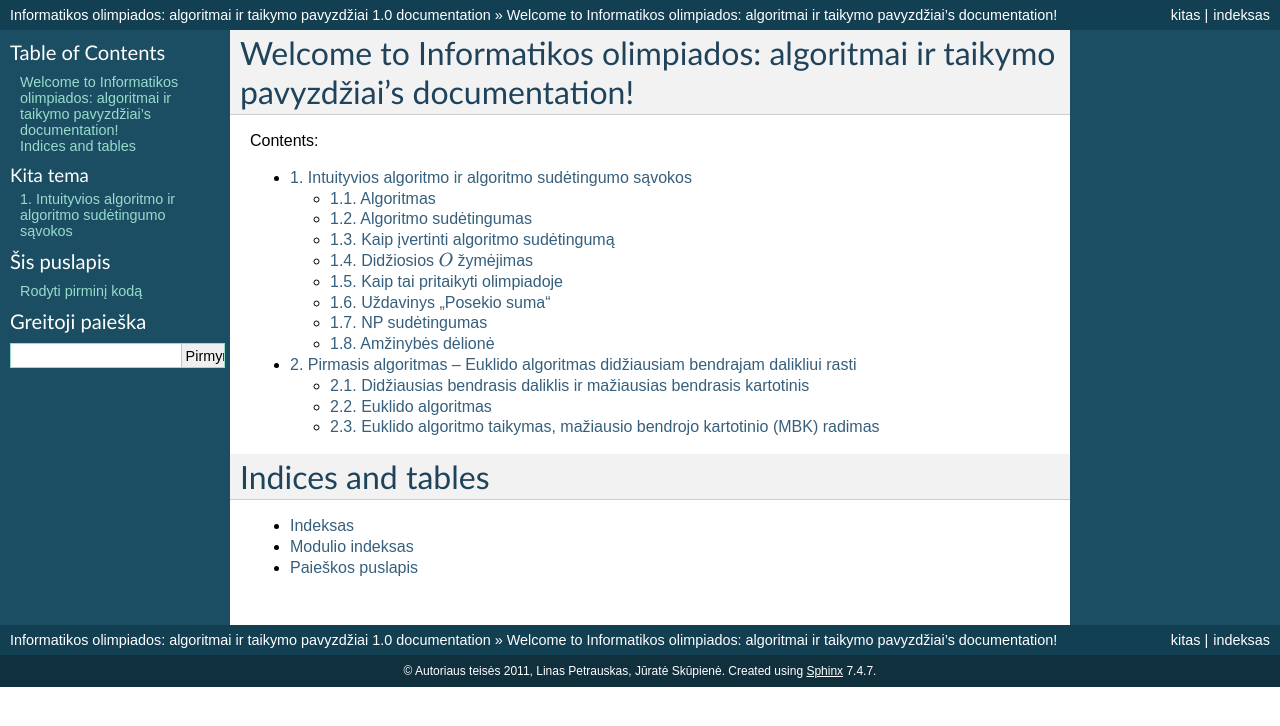
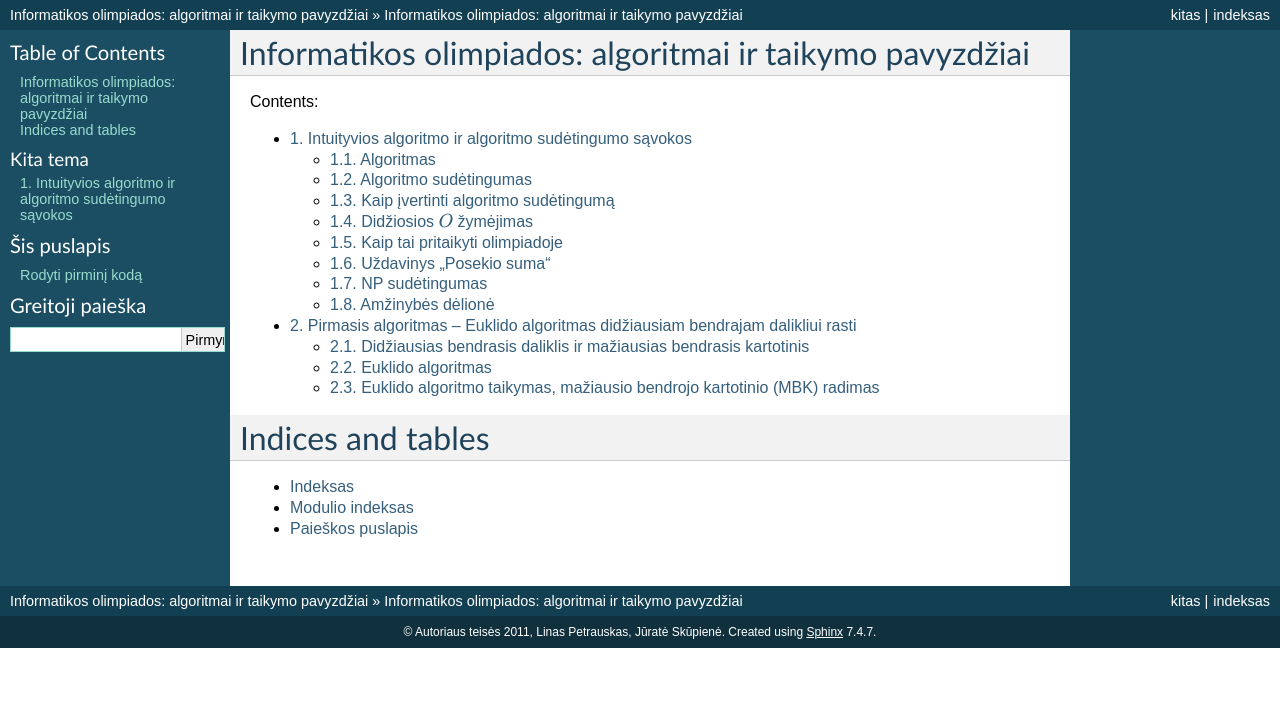
Before and after one commit to linasp/leidinys-9-10-kl, a Sphinx documentation site: the page built from source/turinys.rst, in a window 1280 px wide. Shown: the top 726 px of the page. Built offline with Sphinx 7.4.7, drawn with Linux system fonts in a browser that asks for light colours; formulas are drawn with MathJax 3.

Commit message:
Pakeistos knygos pavadinimo antraštės.

```diff
--- a/source/conf.py
+++ b/source/conf.py
@@ -103,7 +103,7 @@ html_theme = 'default'
 
 # The name for this set of Sphinx documents.  If None, it defaults to
 # "<project> v<release> documentation".
-#html_title = None
+html_title = u"Informatikos olimpiados: algoritmai ir taikymo pavyzdžiai"
 
 # A shorter title for the navigation bar.  Default is the same as html_title.
 #html_short_title = None
--- a/source/turinys.rst
+++ b/source/turinys.rst
@@ -3,8 +3,8 @@
    You can adapt this file completely to your liking, but it should at least
    contain the root `toctree` directive.
 
-Welcome to Informatikos olimpiados: algoritmai ir taikymo pavyzdžiai's documentation!
-=====================================================================================
+Informatikos olimpiados: algoritmai ir taikymo pavyzdžiai
+=========================================================
 
 Contents:
 
```
